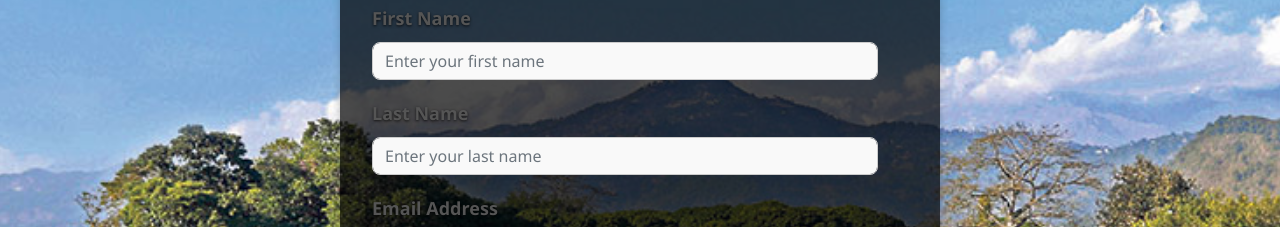
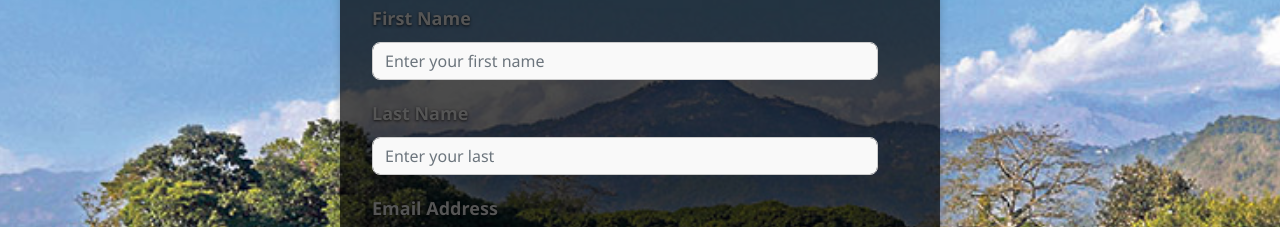
Before and after one commit to Anishz77/gotrek-frontend, a React (Create React App) app: page /register in a window 1280 px wide. Shown: the part 435-662 px from the top of the page. Built offline with nearby package versions, Linux system fonts and the light colour scheme.

Commit message:
register updated

```diff
--- a/src/pages/homepage/Homepage.jsx
+++ b/src/pages/homepage/Homepage.jsx
@@ -37,7 +37,7 @@ const Homepage = ({ productInformation, color }) => {
                         <img src={flashSaleImage} alt="Flash Sale" />
                     </div>
                     <div className="slider-container">
-                        <h2>Flash Sale</h2>
+                        <h2>Flash Sales</h2>
                         <Slider {...settings}>
                             {products.map((singleProduct) => (
                                 <div key={singleProduct.id} className="product-card-container">
--- a/src/pages/register/Register.jsx
+++ b/src/pages/register/Register.jsx
@@ -158,7 +158,7 @@ const Register = () => {
               type="text"
               className="form-control"
               id="lastName"
-              placeholder="Enter your last name"
+              placeholder="Enter your last "
               value={lastName}
               onChange={handleLastname}
             />
```
